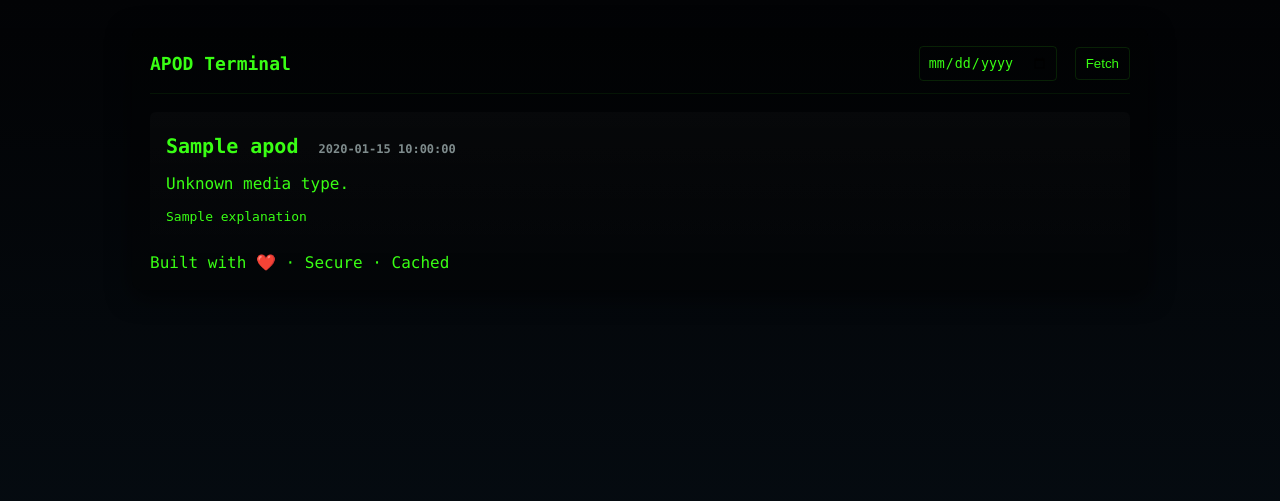
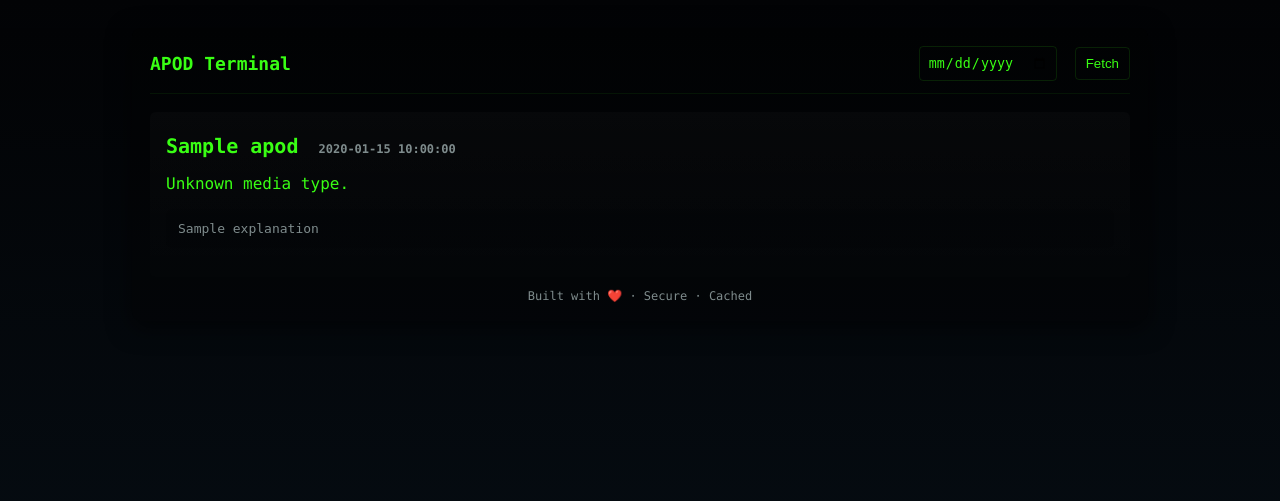
Before and after one commit to FairozAhmadSheikh/NASA_Apod, a Python web app: template templates/index.html in a window 1280 px wide. Shown: the top 501 px of the page. Run offline with Jinja, Linux system fonts and the light colour scheme; the template is opened without the code that fills it: most values are stand-ins (such as "Sample title", 1, 10 or a date in 2020).

Commit message:
css completed

```diff
--- a/static/css/style.css
+++ b/static/css/style.css
@@ -67,3 +67,37 @@ body {
   color: var(--muted);
   margin-left: 8px;
 }
+.image-wrap img {
+  max-width: 100%;
+  border-radius: 6px;
+  border: 1px solid rgba(255, 255, 255, 0.04);
+}
+.video-wrap iframe {
+  width: 100%;
+  height: 480px;
+  border-radius: 6px;
+  border: 1px solid rgba(255, 255, 255, 0.04);
+}
+.explain {
+  white-space: pre-wrap;
+  margin-top: 12px;
+  color: #dfffd6;
+  background: rgba(0, 0, 0, 0.15);
+  padding: 12px;
+  border-radius: 6px;
+  color: var(--muted);
+}
+.empty {
+  padding: 36px;
+  text-align: center;
+  color: var(--muted);
+}
+.footer {
+  margin-top: 12px;
+  text-align: center;
+  color: var(--muted);
+  font-size: 12px;
+}
+.flash.error {
+  color: #ff6b6b;
+}
```
